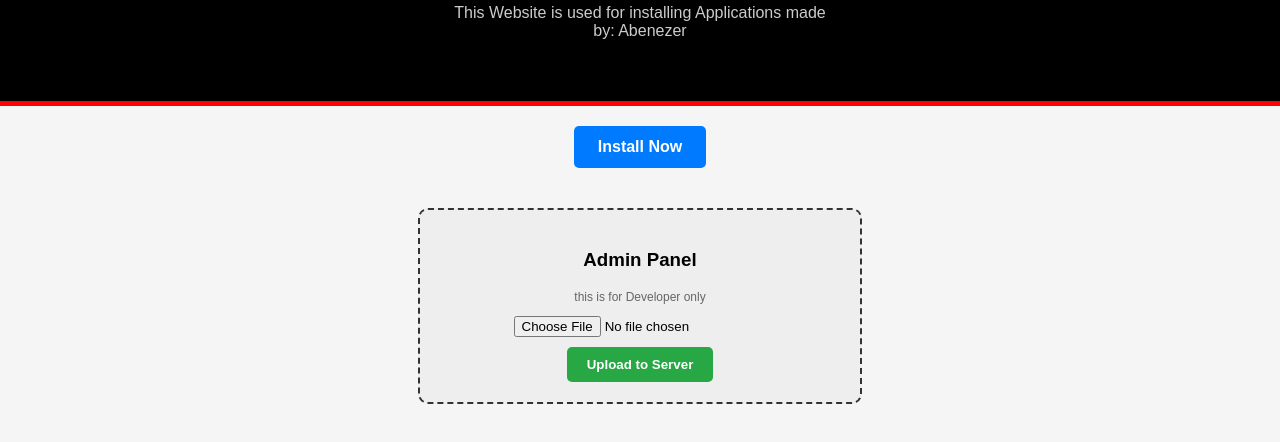
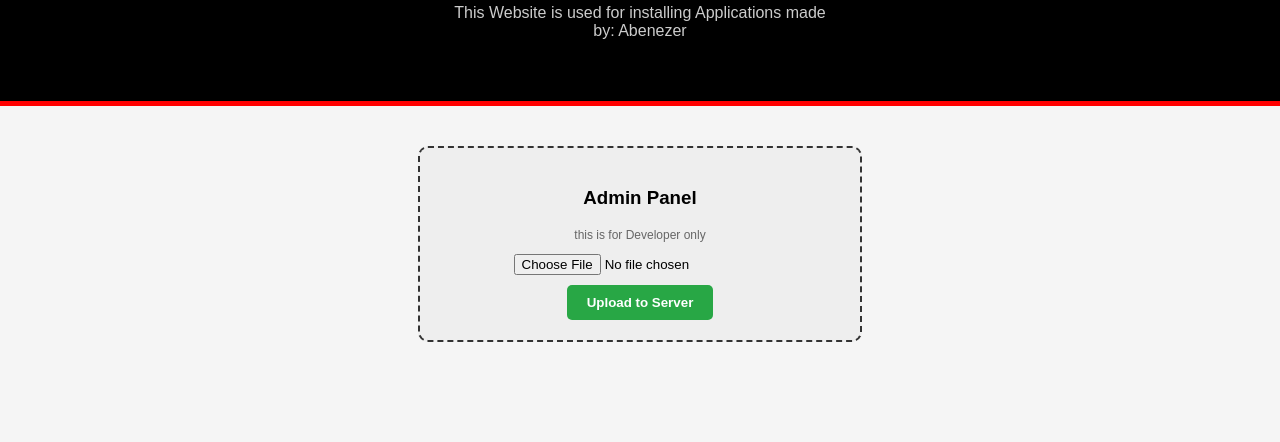
Before and after one commit to Abe-Apps/abe-apps.github.io, a plain HTML site: page index.html in a window 1280 px wide. Shown: the part 98-540 px from the top of the page. Drawn offline with Linux system fonts and the light colour scheme.

```diff
--- a/index.html
+++ b/index.html
@@ -102,8 +102,6 @@
         </div>
     </header>
 
-    <a href="myapp.apk" class="install-btn" download>Install Now</a>
-
     <div class="admin-section">
         <h3>Admin Panel</h3>
         <p style="font-size: 12px; color: #666;">this is for Developer only</p>
```
